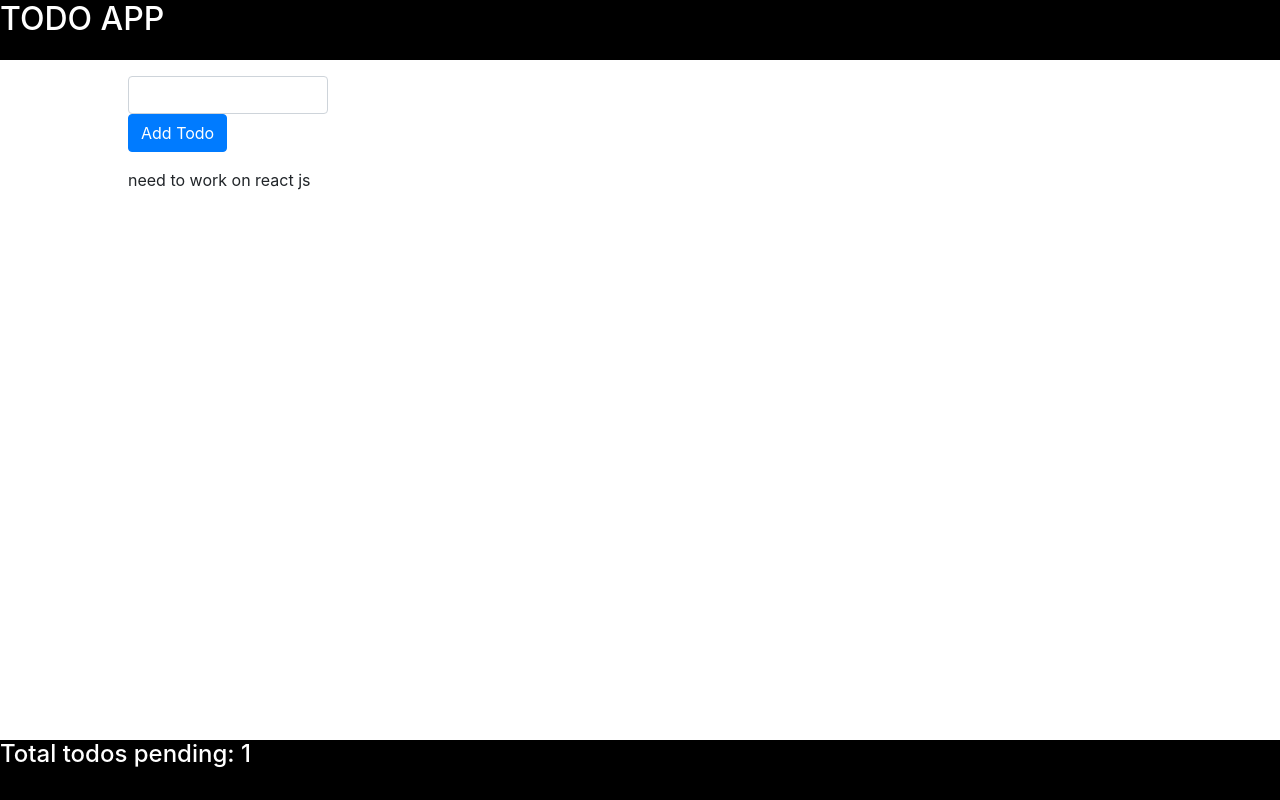
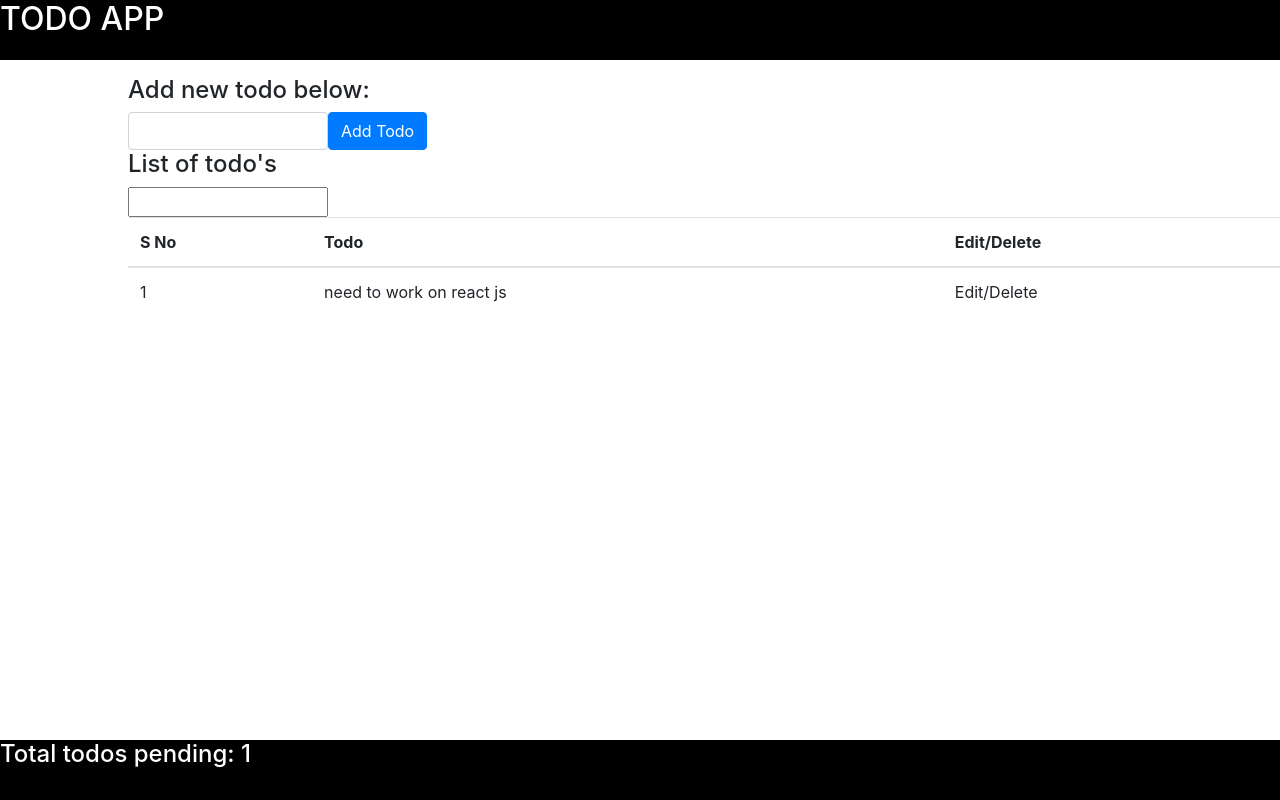
Before and after one commit to jogi323/todo-react, a React (Create React App) app: page / in a window 1280 px wide. Built offline with nearby package versions, Linux system fonts and the light colour scheme.

Commit message:
made few changes

```diff
--- a/package.json
+++ b/package.json
@@ -5,7 +5,8 @@
   "dependencies": {
     "bootstrap": "^4.0.0",
     "react": "^16.2.0",
-    "react-dom": "^16.2.0"
+    "react-dom": "^16.2.0",
+    "react-icons": "^2.2.7"
   },
   "devDependencies": {
     "react-scripts": "1.1.1"
--- a/src/App.js
+++ b/src/App.js
@@ -8,7 +8,7 @@ class App extends Component {
   constructor(){
     super();
     this.state = {
-      todoList:["need to work on react js"]
+      todoList:[{name:"need to work on react js"}]
     }
     this.todosCount = this.todosCount.bind(this);
   }
--- a/src/components/content/content.css
+++ b/src/components/content/content.css
@@ -5,3 +5,6 @@
 .input {
 	width: 200px !important;
 }
+.row{
+	margin: 0px !important;
+}
--- a/src/components/content/content.js
+++ b/src/components/content/content.js
@@ -1,17 +1,18 @@
 import React, { Component } from 'react';
 import './content.css';
-import TodoList from './todo-list/todo-list';
+// import TodoList from './todo-list/todo-list';
 
 class Content extends Component {
   constructor(props){
   	super(props);
   	this.state = {
   		todoName: "",
-  		todoList: this.props.contentProps
+      todoList: this.props.contentProps,
+      search:""
   	}
-  	console.log(this.props.contentProps)
   	this.setChanges = this.setChanges.bind(this);
     this.handleSubmit = this.handleSubmit.bind(this);
+    this.deleteTodo = this.deleteTodo.bind(this);
   }
   setChanges(event){
   	this.setState({
@@ -19,18 +20,55 @@ class Content extends Component {
     });
   };
   handleSubmit(){
-  	this.state.todoList.push(this.state.todoName);
+    if(!this.state.todoList.includes(this.state.todoName) && this.state.todoName){
+    this.state.todoList.push({name:this.state.todoName});
+    this.setState({todoName : ""});
+    this.props.todosCount(this.state.todoList);
+    }
+  }
+  deleteTodo(index){
+    this.state.todoList.splice(index,1);
   	this.props.todosCount(this.state.todoList);
   }
 
   render() {
     return (
       <div className="add-todo">
-	      <div className="form-group">
-	        <input className="form-control input" type="text" value={this.state.todoName} onChange={this.setChanges}/>
+        <h4>Add new todo below:</h4>
+	      <div className="row form-group">
+	        <input className="form-control input" type="text" value={this.state.search} onChange={this.setChanges}/>
 	        <button type="submit" className="btn btn-primary" onClick={this.handleSubmit}>Add Todo</button>
 	  	  </div>
-	  	  <TodoList list={this.state.todoList}/>
+
+        {/* <TodoList list={this.state.todoList} deleteTodo={this.delete}/> */}
+        <div>
+          <h4>List of todo's</h4>
+          <div className="search">
+	        <input className="input" type="text" value={this.state.todoName} onChange={this.setChanges}/>
+	  	  </div>
+        </div>
+        <table className="table">
+          <thead>
+            <tr>
+              <th>S No</th>
+              <th>Todo</th>
+              <th>Edit/Delete</th>
+            </tr>
+          </thead>
+          <tbody>
+            {this.state.todoList.map((item, index) => {
+              return <tr key={index}>
+                <td>{index + 1}</td>
+                <td>{item.name}</td>
+                <td className="Edit">
+                  <a>Edit</a>/
+                  <a onClick={()=>this.deleteTodo(index)}>Delete</a>
+                </td>
+              </tr>
+            })
+            }
+          </tbody>
+        </table>
       </div>
     );
   }
--- a/src/components/content/todo-list/todo-list.css
+++ b/src/components/content/todo-list/todo-list.css
@@ -0,0 +1,3 @@
+.Edit {
+    cursor: pointer;
+}
--- a/src/components/content/todo-list/todo-list.js
+++ b/src/components/content/todo-list/todo-list.js
@@ -2,16 +2,46 @@ import React, { Component } from 'react';
 import './todo-list.css';
 
 class TodoList extends Component {
-  constructor(props){
+  constructor(props) {
     super(props);
-    console.log(this.props.list);
+    this.state = {
+      data: this.props.list
+    }
+    this.deleteTodo = this.deleteTodo.bind(this);
+  }
+  deleteTodo(index){
+    console.log(index)
+    console.log(this.state.data);
+    this.state.data.splice(index,1)
+    this.props.deleteTodo(this.state.data);
+    console.log(this.state.data);
   }
   render() {
     return (
-      <div className="todos-list">
-        {this.props.list.map((item)=> {
-          return <div>{item}</div>
-        })}
+      <div className="todos-list col-md-8">
+        <table className="table">
+          <thead>
+            <tr>
+              <th>S No</th>
+              <th>Todo</th>
+              <th>Edit/Delete</th>
+            </tr>
+          </thead>
+          <tbody>
+            {this.state.data.map((item, index) => {
+              return <tr>
+                <td>{index + 1}</td>
+                <td>{item}</td>
+                <td className="Edit">
+                  <a>Edit</a>/
+                  <a onClick={()=>this.deleteTodo(index)}>Delete</a>
+                </td>
+              </tr>
+            })
+            }
+          </tbody>
+        </table>
+
       </div>
     );
   }
--- a/src/components/footer/footer.js
+++ b/src/components/footer/footer.js
@@ -2,9 +2,6 @@ import React, { Component } from 'react';
 import './footer.css';
 
 class Footer extends Component {
-  constructor(props){
-    super(props);
-  }
   render() {
     return (
       <div className="footer">
--- a/src/components/header/header.js
+++ b/src/components/header/header.js
@@ -2,9 +2,6 @@ import React, { Component } from 'react';
 import './header.css';
 
 class Header extends Component {
-	constructor(props){
-		super(props);
-	}
   render() {
     return (
       <div className="header">
```
